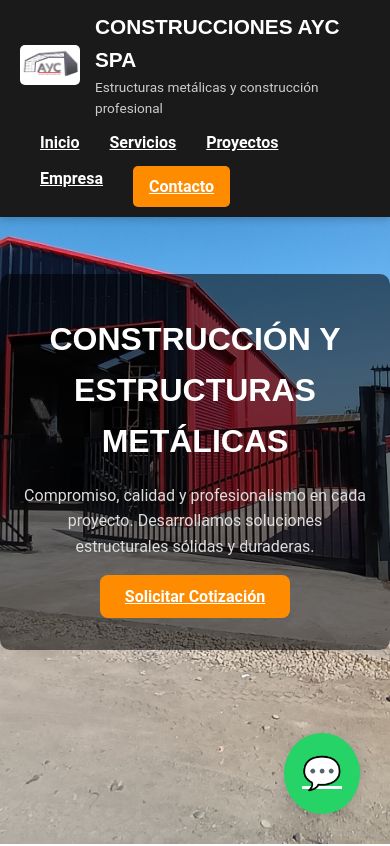
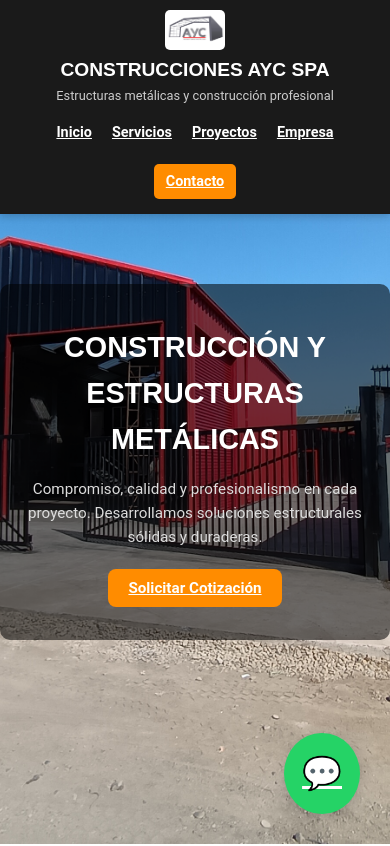
Before and after one commit to ekpiyareti-svg/construcciones-ayc, a plain HTML site: page index.html in a window 390 px wide. Shown: the top 846 px of the page. Drawn offline with Linux system fonts and the light colour scheme.

Commit message:
Actualización completa: diseño tipografía, Por Qué Elegirnos, galería, experiencia, contacto y mapa

```diff
--- a/style.css
+++ b/style.css
@@ -101,12 +101,81 @@ body { font-family: 'Roboto', sans-serif; color:#333; background:#f9f9f9; line-h
    RESPONSIVE
 ---------------------------- */
 @media(max-width:768px){
-.header-container{ flex-direction:column; align-items:flex-start; }
-.nav{ margin-top:10px; display:flex; flex-wrap:wrap; gap:10px;}
-.empresa-container,.contacto-container{ flex-direction:column;}
-.hero h2{ font-size:2rem;}
-.hero p{ font-size:1rem;}
-.contacto-info,.contacto-img{ flex:1 1 100%; }
-.contacto-info{ padding:30px 20px; }
-.btn-whatsapp{ width:100%; text-align:center;}
+    /* Header se acomoda verticalmente */
+    .header-container {
+        flex-direction: column;
+        align-items: center;
+        padding: 10px 15px;
+    }
+
+    /* Logo y empresa centrados */
+    .logo-area {
+        flex-direction: column;
+        align-items: center;
+        gap: 5px;
+        margin-bottom: 10px;
+    }
+
+    .empresa h1 {
+        font-size: 1.2rem;
+        text-align: center;
+    }
+
+    .empresa p {
+        font-size: 0.8rem;
+        text-align: center;
+    }
+
+    /* Navegación centrada y con espacio */
+    .nav {
+        display: flex;
+        flex-wrap: wrap;
+        justify-content: center;
+        gap: 10px;
+        width: 100%;
+    }
+
+    .nav a {
+        margin: 5px;
+        font-size: 0.9rem;
+    }
+
+    .btn-nav {
+        padding: 6px 12px;
+        font-size: 0.9rem;
+    }
+
+    /* Hero ajustado para móviles */
+    .hero h2 {
+        font-size: 1.8rem;
+    }
+
+    .hero p {
+        font-size: 0.95rem;
+    }
+
+    .btn-principal {
+        padding: 10px 20px;
+        font-size: 0.95rem;
+    }
+
+    /* Secciones generales */
+    .empresa-container,
+    .contacto-container {
+        flex-direction: column;
+    }
+
+    .contacto-info,
+    .contacto-img {
+        flex: 1 1 100%;
+    }
+
+    .contacto-info {
+        padding: 30px 20px;
+    }
+
+    .btn-whatsapp {
+        width: 100%;
+        text-align: center;
+    }
 }
```
